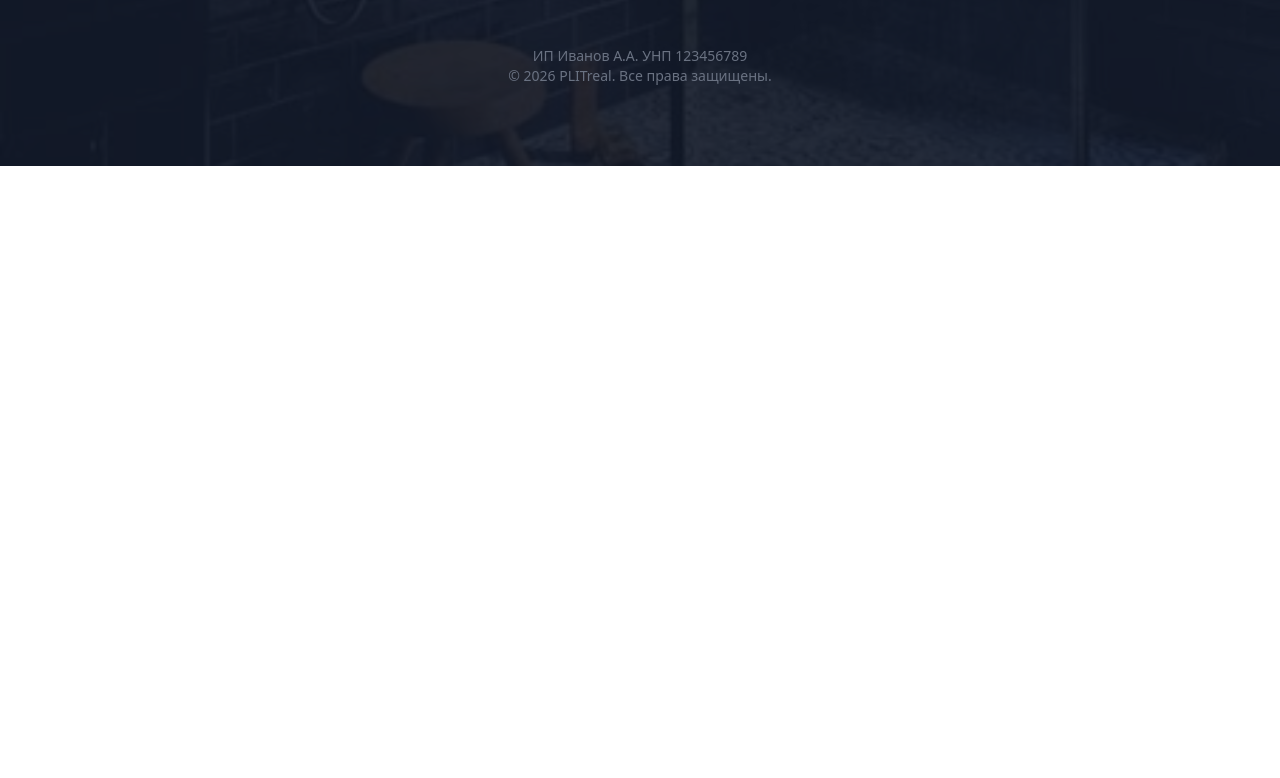
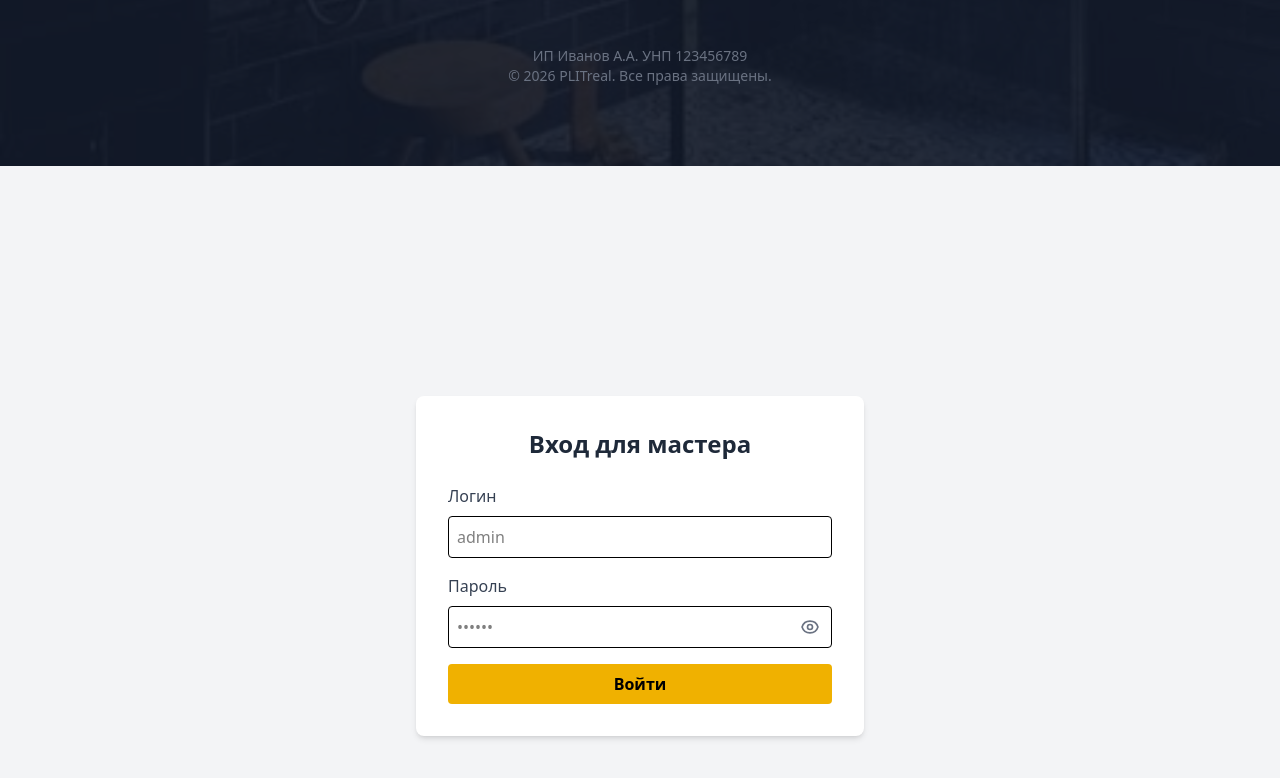
Before and after one commit to MagicKode/plit_real_front, an Angular app: page /admin/login in a window 1280 px wide. Before the commit this address led to /. Shown: the part 5201-5979 px from the top of the page. Before the commit the page ends 5367 px from the top, so only its background shows below. Built offline with nearby package versions, Linux system fonts and the light colour scheme.

Commit message:
feat(PLT-2.0.1): add admin login form with password toggle and JWT auth

```diff
--- a/src/app/app.config.ts
+++ b/src/app/app.config.ts
@@ -1,12 +1,18 @@
-import { ApplicationConfig, provideBrowserGlobalErrorListeners } from '@angular/core';
+import {
+  ApplicationConfig,
+  provideBrowserGlobalErrorListeners,
+} from '@angular/core';
 import { provideRouter } from '@angular/router';
 
 import { routes } from './app.routes';
-import { provideClientHydration, withEventReplay } from '@angular/platform-browser';
+import { provideClientHydration } from '@angular/platform-browser';
+import { provideHttpClient, withFetch } from '@angular/common/http';
 
 export const appConfig: ApplicationConfig = {
   providers: [
     provideBrowserGlobalErrorListeners(),
-    provideRouter(routes), provideClientHydration(withEventReplay())
-  ]
+    provideRouter(routes),
+    provideHttpClient(withFetch()),
+    provideClientHydration(),
+  ],
 };
--- a/src/app/app.routes.ts
+++ b/src/app/app.routes.ts
@@ -1,3 +1,6 @@
 import { Routes } from '@angular/router';
+import { LoginComponent } from './components/login/login';
 
-export const routes: Routes = [];
+export const routes: Routes = [
+  { path: 'admin/login', component: LoginComponent },
+];
--- /dev/null
+++ b/src/app/components/login/login.html
@@ -0,0 +1,61 @@
+<div class="min-h-screen flex items-center justify-center bg-gray-100">
+  <div class="bg-white p-8 rounded-lg shadow-md w-full max-w-md">
+    <h2 class="text-2xl font-bold text-center mb-6 text-gray-800">Вход для мастера</h2>
+
+    <form (ngSubmit)="onSubmit()">
+      <div class="mb-4">
+        <label class="block text-gray-700 mb-2">Логин</label>
+        <input
+          type="text"
+          [(ngModel)]="username"
+          name="username"
+          class="w-full p-2 border rounded focus:outline-none focus:ring-2 focus:ring-yellow-500"
+          placeholder="admin"
+          required>
+      </div>
+
+      <div class="mb-4">
+        <label class="block text-gray-700 mb-2">Пароль</label>
+        <div class="relative">
+          <input
+            [type]="showPassword ? 'text' : 'password'"
+            [(ngModel)]="password"
+            name="password"
+            class="w-full p-2 border rounded focus:outline-none focus:ring-2 focus:ring-yellow-500 pr-10"
+            placeholder="••••••"
+            required>
+
+          <!-- Кнопка "глаз" -->
+          <button
+            type="button"
+            (click)="togglePassword()"
+            class="absolute inset-y-0 right-0 pr-3 flex items-center text-gray-500 hover:text-gray-700">
+
+            @if (showPassword) {
+              <!-- Иконка "перечеркнутый глаз" (скрыть) -->
+              <svg xmlns="http://www.w3.org/2000/svg" class="h-5 w-5" fill="none" viewBox="0 0 24 24" stroke="currentColor">
+                <path stroke-linecap="round" stroke-linejoin="round" stroke-width="2" d="M13.875 18.825A10.05 10.05 0 0112 19c-4.478 0-8.268-2.943-9.543-7a9.97 9.97 0 011.563-3.029m5.858.908a3 3 0 114.243 4.243M9.878 9.878l4.242 4.242M9.88 9.88l-3.29-3.29m7.532 7.532l3.29 3.29M3 3l3.59 3.59m0 0A9.953 9.953 0 0112 5c4.478 0 8.268 2.943 9.543 7a10.025 10.025 0 01-4.132 5.411m0 0L21 21" />
+              </svg>
+            } @else {
+              <!-- Иконка "глаз" (показать) -->
+              <svg xmlns="http://www.w3.org/2000/svg" class="h-5 w-5" fill="none" viewBox="0 0 24 24" stroke="currentColor">
+                <path stroke-linecap="round" stroke-linejoin="round" stroke-width="2" d="M15 12a3 3 0 11-6 0 3 3 0 016 0z" />
+                <path stroke-linecap="round" stroke-linejoin="round" stroke-width="2" d="M2.458 12C3.732 7.943 7.523 5 12 5c4.478 0 8.268 2.943 9.542 7-1.274 4.057-5.064 7-9.542 7-4.477 0-8.268-2.943-9.542-7z" />
+              </svg>
+            }
+          </button>
+        </div>
+      </div>
+
+      @if (error) {
+        <div class="mb-4 text-red-500 text-sm">{{ error }}</div>
+      }
+
+      <button
+        type="submit"
+        class="w-full bg-yellow-500 hover:bg-yellow-600 text-black font-bold py-2 rounded transition">
+        Войти
+      </button>
+    </form>
+  </div>
+</div>
--- /dev/null
+++ b/src/app/components/login/login.ts
@@ -0,0 +1,39 @@
+import { Component } from '@angular/core';
+import { FormsModule } from '@angular/forms';
+import { Router } from '@angular/router';
+import { AuthService } from '../../core/auth';
+import { CommonModule } from '@angular/common';
+
+@Component({
+  selector: 'app-login',
+  standalone: true,
+  imports: [FormsModule, CommonModule],
+  templateUrl: './login.html',
+  styleUrl: './login.css'
+})
+export class LoginComponent {
+  username = '';
+  password = '';
+  error = '';
+  showPassword = false;
+
+  constructor(private authService: AuthService, private router: Router) {}
+
+  togglePassword() {
+    this.showPassword = !this.showPassword;
+  }
+
+  onSubmit() {
+    this.error = '';
+    this.authService.login({ username: this.username, password: this.password })
+      .subscribe({
+        next: () => {
+          this.router.navigate(['/admin']); // Перенаправляем в админку
+        },
+        error: (err) => {
+          this.error = 'Неверный логин или пароль';
+          console.error(err);
+        }
+      });
+  }
+}
--- /dev/null
+++ b/src/app/core/auth.ts
@@ -0,0 +1,42 @@
+import { Injectable } from '@angular/core';
+import { HttpClient } from '@angular/common/http';
+import { Observable, tap } from 'rxjs';
+
+export interface LoginRequest {
+  username: string;
+  password: string;
+}
+
+export interface AuthResponse {
+  token: string;
+}
+
+@Injectable({
+  providedIn: 'root'
+})
+export class AuthService {
+  private apiUrl = 'http://localhost:8080/api/v1/auth';
+  private TOKEN_KEY = 'plitreal_token';
+
+  constructor(private http: HttpClient) {}
+
+  login(credentials: LoginRequest): Observable<AuthResponse> {
+    return this.http.post<AuthResponse>(`${this.apiUrl}/login`, credentials).pipe(
+      tap(response => {
+        localStorage.setItem(this.TOKEN_KEY, response.token);
+      })
+    );
+  }
+
+  logout(): void {
+    localStorage.removeItem(this.TOKEN_KEY);
+  }
+
+  getToken(): string | null {
+    return localStorage.getItem(this.TOKEN_KEY);
+  }
+
+  isLoggedIn(): boolean {
+    return !!this.getToken();
+  }
+}
```
Also changed, not shown: src/app/components/login/login.css (added), 2 other files (tests, documents, lock files or other folders).
